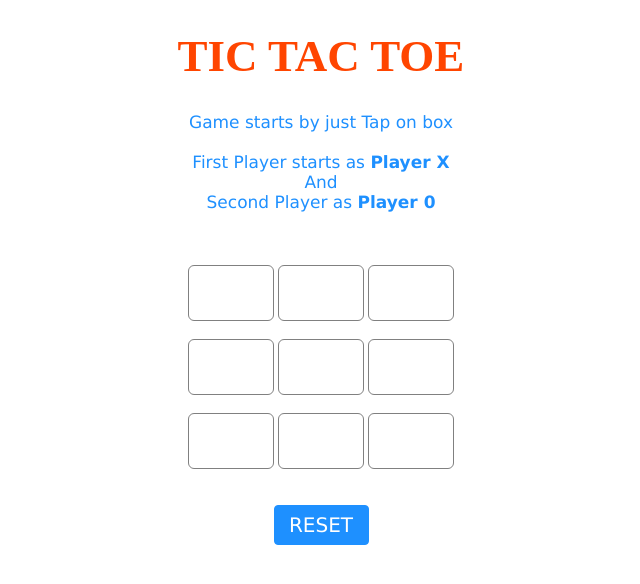
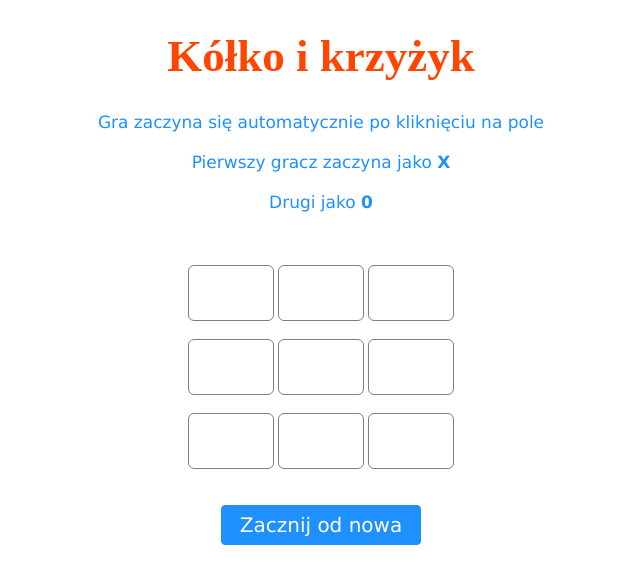
Before and after one commit to majcher01/nyc, a PHP site: page / in a window 1280 px wide. Shown: the top 584 px of the page, without its empty margins (319-959 px from the left). Run offline with PHP 8.4, Linux system fonts and the light colour scheme.

Commit message:
zmiana jezyku na polski

```diff
--- a/kolko-i-krzyzyk/css/style.css
+++ b/kolko-i-krzyzyk/css/style.css
@@ -18,7 +18,7 @@ h1 {
 /* Reset Button */
 #but {
     box-sizing: border-box;
-    width: 95px;
+    width: 200px;
     height: 40px;
     border: 1px solid dodgerblue;
     margin: auto;
--- a/kolko-i-krzyzyk/index.html
+++ b/kolko-i-krzyzyk/index.html
@@ -9,13 +9,12 @@
 </head>
 <body>
     <div id="main">
-        <h1>TIC TAC TOE</h1>
+        <h1>Kółko i krzyżyk</h1>
 
         <!-- Game Instructions -->
-        <p id="ins">Game starts by just Tap on
-            box<br><br>First Player starts as
-            <b>Player X</b><br>And<br>Second
-            Player as <b>Player 0</b>
+        <p id="ins">Gra zaczyna się automatycznie po kliknięciu na pole<br><br>Pierwszy gracz zaczyna jako
+            <b>X</b><br><br>Drugi jako
+             <b>0</b>
         </p>
 
 
@@ -56,7 +55,7 @@
         <br><br><br>
         <!-- Button to reset game -->
         <button id="but" onclick="myfunc_2()">
-            RESET
+            Zacznij od nowa
         </button>
 
         <br><br>
--- a/kolko-i-krzyzyk/js/main.js
+++ b/kolko-i-krzyzyk/js/main.js
@@ -12,24 +12,24 @@ function myfunc() {
     b8 = document.getElementById("b8").value;
     b9 = document.getElementById("b9").value;
 
-    // Checking if Player X won or not and after
+    // Checking if X wygrał or not and after
     // that disabled all the other fields
     if ((b1 == 'x' || b1 == 'X') && (b2 == 'x' ||
         b2 == 'X') && (b3 == 'x' || b3 == 'X')) {
         document.getElementById('print')
-            .innerHTML = "Player X won";
+            .innerHTML = "X wygrał";
         document.getElementById("b4").disabled = true;
         document.getElementById("b5").disabled = true;
         document.getElementById("b6").disabled = true;
         document.getElementById("b7").disabled = true;
         document.getElementById("b8").disabled = true;
         document.getElementById("b9").disabled = true;
-        window.alert('Player X won');
+        window.alert('X wygrał');
     }
     else if ((b1 == 'x' || b1 == 'X') && (b4 == 'x' ||
         b4 == 'X') && (b7 == 'x' || b7 == 'X')) {
         document.getElementById('print')
-            .innerHTML = "Player X won";
+            .innerHTML = "X wygrał";
         document.getElementById("b2").disabled = true;
         document.getElementById("b3").disabled = true;
         document.getElementById("b5").disabled = true;
@@ -37,179 +37,179 @@ function myfunc() {
         document.getElementById("b8").disabled = true;
         document.getElementById("b9").disabled = true;
 
-        window.alert('Player X won');
+        window.alert('X wygrał');
     }
     else if ((b7 == 'x' || b7 == 'X') && (b8 == 'x' ||
         b8 == 'X') && (b9 == 'x' || b9 == 'X')) {
         document.getElementById('print')
-            .innerHTML = "Player X won";
+            .innerHTML = "X wygrał";
         document.getElementById("b1").disabled = true;
         document.getElementById("b2").disabled = true;
         document.getElementById("b3").disabled = true;
         document.getElementById("b4").disabled = true;
         document.getElementById("b5").disabled = true;
         document.getElementById("b6").disabled = true;
-        window.alert('Player X won');
+        window.alert('X wygrał');
     }
     else if ((b3 == 'x' || b3 == 'X') && (b6 == 'x' ||
         b6 == 'X') && (b9 == 'x' || b9 == 'X')) {
         document.getElementById('print')
-            .innerHTML = "Player X won";
+            .innerHTML = "X wygrał";
         document.getElementById("b1").disabled = true;
         document.getElementById("b2").disabled = true;
         document.getElementById("b4").disabled = true;
         document.getElementById("b5").disabled = true;
         document.getElementById("b7").disabled = true;
         document.getElementById("b8").disabled = true;
-        window.alert('Player X won');
+        window.alert('X wygrał');
     }
     else if ((b1 == 'x' || b1 == 'X') && (b5 == 'x' ||
         b5 == 'X') && (b9 == 'x' || b9 == 'X')) {
         document.getElementById('print')
-            .innerHTML = "Player X won";
+            .innerHTML = "X wygrał";
         document.getElementById("b2").disabled = true;
         document.getElementById("b3").disabled = true;
         document.getElementById("b4").disabled = true;
         document.getElementById("b6").disabled = true;
         document.getElementById("b7").disabled = true;
         document.getElementById("b8").disabled = true;
-        window.alert('Player X won');
+        window.alert('X wygrał');
     }
     else if ((b3 == 'x' || b3 == 'X') && (b5 == 'x' ||
         b5 == 'X') && (b7 == 'x' || b7 == 'X')) {
         document.getElementById('print')
-            .innerHTML = "Player X won";
+            .innerHTML = "X wygrał";
         document.getElementById("b1").disabled = true;
         document.getElementById("b2").disabled = true;
         document.getElementById("b4").disabled = true;
         document.getElementById("b6").disabled = true;
         document.getElementById("b8").disabled = true;
         document.getElementById("b9").disabled = true;
-        window.alert('Player X won');
+        window.alert('X wygrał');
     }
     else if ((b2 == 'x' || b2 == 'X') && (b5 == 'x' ||
         b5 == 'X') && (b8 == 'x' || b8 == 'X')) {
         document.getElementById('print')
-            .innerHTML = "Player X won";
+            .innerHTML = "X wygrał";
         document.getElementById("b1").disabled = true;
         document.getElementById("b3").disabled = true;
         document.getElementById("b4").disabled = true;
         document.getElementById("b6").disabled = true;
         document.getElementById("b7").disabled = true;
         document.getElementById("b9").disabled = true;
-        window.alert('Player X won');
+        window.alert('X wygrał');
     }
     else if ((b4 == 'x' || b4 == 'X') && (b5 == 'x' ||
         b5 == 'X') && (b6 == 'x' || b6 == 'X')) {
         document.getElementById('print')
-            .innerHTML = "Player X won";
+            .innerHTML = "X wygrał";
         document.getElementById("b1").disabled = true;
         document.getElementById("b2").disabled = true;
         document.getElementById("b3").disabled = true;
         document.getElementById("b7").disabled = true;
         document.getElementById("b8").disabled = true;
         document.getElementById("b9").disabled = true;
-        window.alert('Player X won');
+        window.alert('X wygrał');
     }
 
     // Checking of Player X finish
-    // Checking for Player 0 starts, Is player 0 won or
+    // Checking for Player 0 starts, Is 0 wygrał or
     // not and after that disabled all the other fields
     else if ((b1 == '0' || b1 == '0') && (b2 == '0' ||
         b2 == '0') && (b3 == '0' || b3 == '0')) {
         document.getElementById('print')
-            .innerHTML = "Player 0 won";
+            .innerHTML = "0 wygrał";
         document.getElementById("b4").disabled = true;
         document.getElementById("b5").disabled = true;
         document.getElementById("b6").disabled = true;
         document.getElementById("b7").disabled = true;
         document.getElementById("b8").disabled = true;
         document.getElementById("b9").disabled = true;
-        window.alert('Player 0 won');
+        window.alert('0 wygrał');
     }
     else if ((b1 == '0' || b1 == '0') && (b4 == '0' ||
         b4 == '0') && (b7 == '0' || b7 == '0')) {
         document.getElementById('print')
-            .innerHTML = "Player 0 won";
+            .innerHTML = "0 wygrał";
         document.getElementById("b2").disabled = true;
         document.getElementById("b3").disabled = true;
         document.getElementById("b5").disabled = true;
         document.getElementById("b6").disabled = true;
         document.getElementById("b8").disabled = true;
         document.getElementById("b9").disabled = true;
-        window.alert('Player 0 won');
+        window.alert('0 wygrał');
     }
     else if ((b7 == '0' || b7 == '0') && (b8 == '0' ||
         b8 == '0') && (b9 == '0' || b9 == '0')) {
         document.getElementById('print')
-            .innerHTML = "Player 0 won";
+            .innerHTML = "0 wygrał";
         document.getElementById("b1").disabled = true;
         document.getElementById("b2").disabled = true;
         document.getElementById("b3").disabled = true;
         document.getElementById("b4").disabled = true;
         document.getElementById("b5").disabled = true;
         document.getElementById("b6").disabled = true;
-        window.alert('Player 0 won');
+        window.alert('0 wygrał');
     }
     else if ((b3 == '0' || b3 == '0') && (b6 == '0' ||
         b6 == '0') && (b9 == '0' || b9 == '0')) {
         document.getElementById('print')
-            .innerHTML = "Player 0 won";
+            .innerHTML = "0 wygrał";
         document.getElementById("b1").disabled = true;
         document.getElementById("b2").disabled = true;
         document.getElementById("b4").disabled = true;
         document.getElementById("b5").disabled = true;
         document.getElementById("b7").disabled = true;
         document.getElementById("b8").disabled = true;
-        window.alert('Player 0 won');
+        window.alert('0 wygrał');
     }
     else if ((b1 == '0' || b1 == '0') && (b5 == '0' ||
         b5 == '0') && (b9 == '0' || b9 == '0')) {
         document.getElementById('print')
-            .innerHTML = "Player 0 won";
+            .innerHTML = "0 wygrał";
         document.getElementById("b2").disabled = true;
         document.getElementById("b3").disabled = true;
         document.getElementById("b4").disabled = true;
         document.getElementById("b6").disabled = true;
         document.getElementById("b7").disabled = true;
         document.getElementById("b8").disabled = true;
-        window.alert('Player 0 won');
+        window.alert('0 wygrał');
     }
     else if ((b3 == '0' || b3 == '0') && (b5 == '0' ||
         b5 == '0') && (b7 == '0' || b7 == '0')) {
         document.getElementById('print')
-            .innerHTML = "Player 0 won";
+            .innerHTML = "0 wygrał";
         document.getElementById("b1").disabled = true;
         document.getElementById("b2").disabled = true;
         document.getElementById("b4").disabled = true;
         document.getElementById("b6").disabled = true;
         document.getElementById("b8").disabled = true;
         document.getElementById("b9").disabled = true;
-        window.alert('Player 0 won');
+        window.alert('0 wygrał');
     }
     else if ((b2 == '0' || b2 == '0') && (b5 == '0' ||
         b5 == '0') && (b8 == '0' || b8 == '0')) {
         document.getElementById('print')
-            .innerHTML = "Player 0 won";
+            .innerHTML = "0 wygrał";
         document.getElementById("b1").disabled = true;
         document.getElementById("b3").disabled = true;
         document.getElementById("b4").disabled = true;
         document.getElementById("b6").disabled = true;
         document.getElementById("b7").disabled = true;
         document.getElementById("b9").disabled = true;
-        window.alert('Player 0 won');
+        window.alert('0 wygrał');
     }
     else if ((b4 == '0' || b4 == '0') && (b5 == '0' ||
         b5 == '0') && (b6 == '0' || b6 == '0')) {
         document.getElementById('print')
-            .innerHTML = "Player 0 won";
+            .innerHTML = "0 wygrał";
         document.getElementById("b1").disabled = true;
         document.getElementById("b2").disabled = true;
         document.getElementById("b3").disabled = true;
         document.getElementById("b7").disabled = true;
         document.getElementById("b8").disabled = true;
         document.getElementById("b9").disabled = true;
-        window.alert('Player 0 won');
+        window.alert('0 wygrał');
     }
 
     // Checking of Player 0 finish
@@ -221,19 +221,19 @@ function myfunc() {
         (b7 == 'X' || b7 == '0') && (b8 == 'X' ||
         b8 == '0') && (b9 == 'X' || b9 == '0')) {
             document.getElementById('print')
-                .innerHTML = "Match Tie";
-            window.alert('Match Tie');
+                .innerHTML = "Remis";
+            window.alert('Remis');
     }
     else {
 
         // Here, Printing Result
         if (flag == 1) {
             document.getElementById('print')
-                .innerHTML = "Player X Turn";
+                .innerHTML = "Kolej gracza X";
         }
         else {
             document.getElementById('print')
-                .innerHTML = "Player 0 Turn";
+                .innerHTML = "Kolej gracza 0";
         }
     }
 }
```
